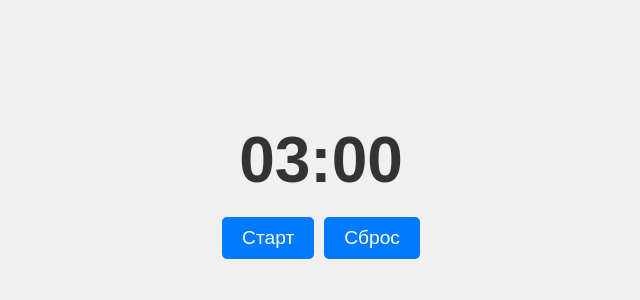
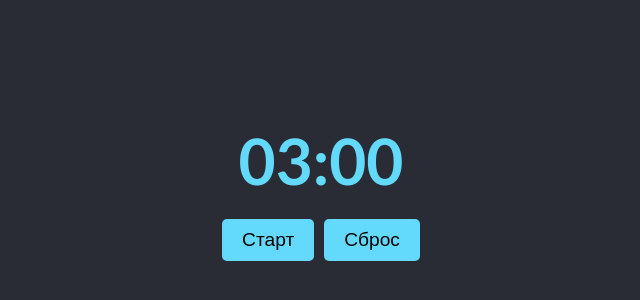
Before and after one commit to braivs/test-timer, a React (Create React App) app: page / in a window 1280 px wide. Shown: the part 230-530 px from the top of the page, without its empty margins (319-959 px from the left). Built offline with nearby package versions, Linux system fonts and the light colour scheme.

Commit message:
styling upgrade

```diff
--- a/src/components/Controls/Controls.module.scss
+++ b/src/components/Controls/Controls.module.scss
@@ -8,8 +8,8 @@
         font-size: 1.2rem;
         border: none;
         border-radius: 5px;
-        background-color: #007bff;
-        color: white;
+        background-color: #63DAFC;
+        color: black;
         cursor: pointer;
         transition: background-color 0.3s ease;
     }
--- a/src/components/Controls/Controls.tsx
+++ b/src/components/Controls/Controls.tsx
@@ -1,11 +1,11 @@
 import React, {memo} from "react"
 import s from './Controls.module.scss'
 
-export const Controls: React.FC<{ onStartPause: () => void, onReset: () => void, isRunning: boolean }> = ({
-                                                                                                            onStartPause,
-                                                                                                            onReset,
-                                                                                                            isRunning
-                                                                                                          }) => (
+export const Controls: React.FC<Props> = ({
+                                            onStartPause,
+                                            onReset,
+                                            isRunning
+                                          }) => (
   <div className={s.controlsContainer}>
     <button className={s.timerButton} onClick={onStartPause}>
       {isRunning ? 'Пауза' : 'Старт'}
@@ -15,3 +15,9 @@ export const Controls: React.FC<{ onStartPause: () => void, onReset: () => void,
 )
 
 export const MemoizedControls = memo(Controls)
+
+type Props = {
+  onStartPause: () => void
+  onReset: () => void
+  isRunning: boolean
+}
--- a/src/components/Timer/Timer.module.scss
+++ b/src/components/Timer/Timer.module.scss
@@ -4,18 +4,15 @@
     align-items: center;
     justify-content: center;
     height: 100vh;
-    font-family: Arial, sans-serif;
-    background-color: #f0f0f0;
+    font-family: Calibri, sans-serif;
+    background-color: #292C35;
 
     .timerDisplay {
         font-size: 4rem;
-        color: #333;
+        color: #63DAFC;
         margin-bottom: 20px;
     }
 }
-
-
-
 
 @media (max-width: 600px) {
     .timerContainer {
```
